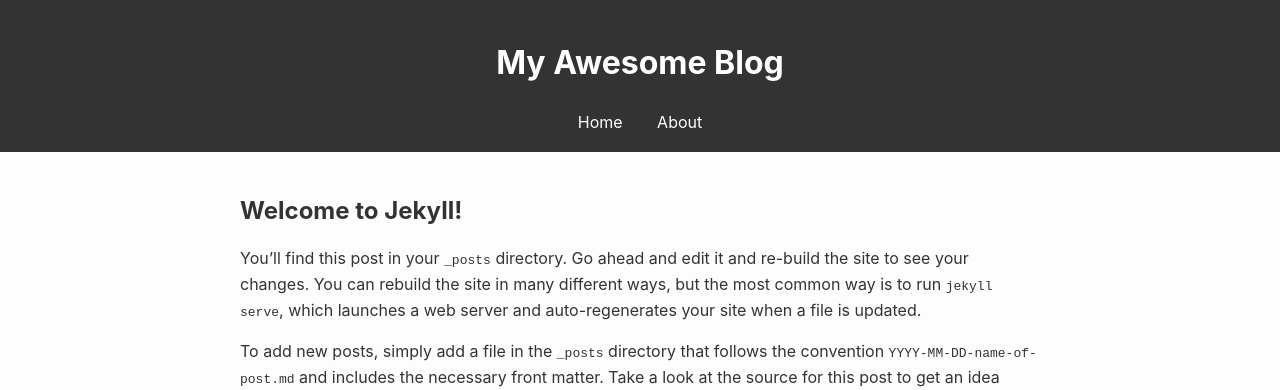
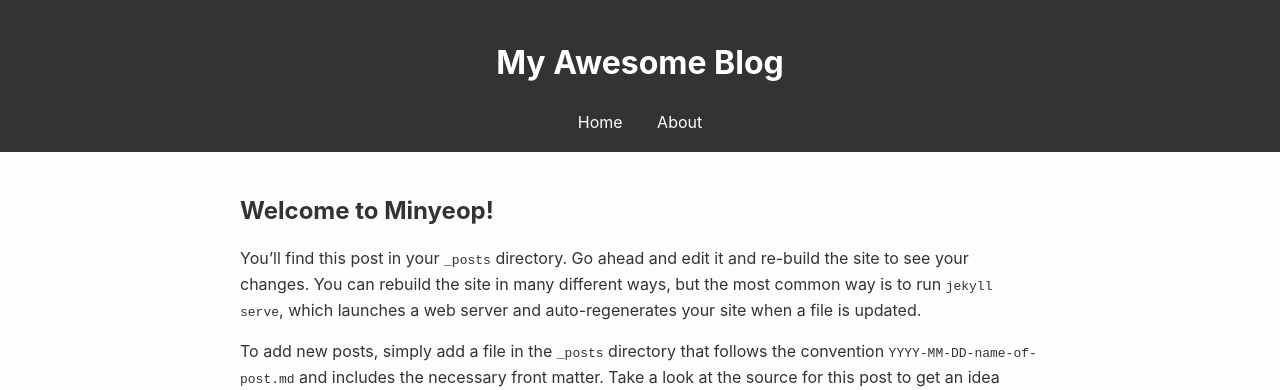
Before and after one commit to gyqls080813/TIL, a Jekyll site: the page built from _posts/2024-08-25-welcome-to-jekyll.md, in a window 1280 px wide. Shown: the top 390 px of the page. Built offline with Jekyll 4.4.1, drawn with Linux system fonts in a browser that asks for light colours.

Commit message:
make direct

```diff
--- a/_posts/2024-08-25-welcome-to-jekyll.md
+++ b/_posts/2024-08-25-welcome-to-jekyll.md
@@ -1,8 +1,8 @@
 ---
 layout: post
-title:  "Welcome to Jekyll!"
+title:  "Welcome to Minyeop!"
 date:   2024-08-25 10:00:00 +0900
-categories: jekyll update
+categories: Minyeop update
 ---
 You’ll find this post in your `_posts` directory. Go ahead and edit it and re-build the site to see your changes. You can rebuild the site in many different ways, but the most common way is to run `jekyll serve`, which launches a web server and auto-regenerates your site when a file is updated.
 
```
